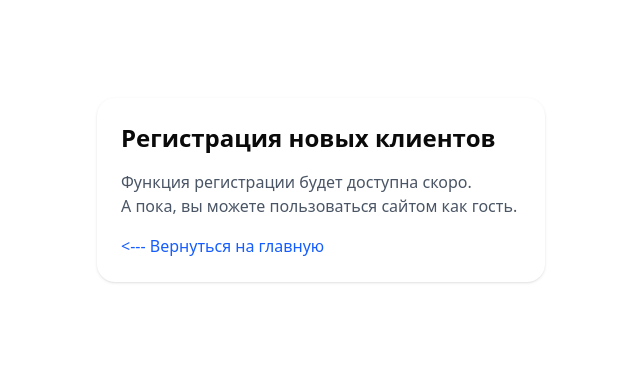
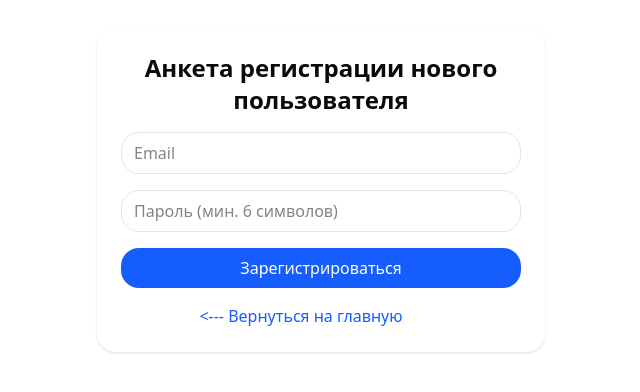
Before and after one commit to ochkishnik/diploma-tourism-app, a Next.js app: page /auth/register in a window 1280 px wide. Shown: the part 210-602 px from the top of the page, without its empty margins (319-959 px from the left). Built offline with nearby package versions, Linux system fonts and the light colour scheme.

Commit message:
feat: secure public auth system with bcrypt password hashing

```diff
--- a/package.json
+++ b/package.json
@@ -11,6 +11,7 @@
   "dependencies": {
     "@prisma/client": "^6.19.2",
     "@radix-ui/react-slot": "^1.2.4",
+    "bcrypt": "^6.0.0",
     "class-variance-authority": "^0.7.1",
     "clsx": "^2.1.1",
     "init": "^0.1.2",
@@ -23,6 +24,7 @@
   },
   "devDependencies": {
     "@tailwindcss/postcss": "^4",
+    "@types/bcrypt": "^6.0.0",
     "@types/node": "^20",
     "@types/react": "^19",
     "@types/react-dom": "^19",
--- /dev/null
+++ b/src/app/auth/login/actions.ts
@@ -0,0 +1,39 @@
+// src/app/auth/login/actions.ts
+"use server";
+
+import { prisma } from "@/lib/prisma";
+import { compare } from "bcrypt";
+import { cookies } from "next/headers";
+import { redirect } from "next/navigation";
+
+export async function login(formData: FormData) {
+  const email = formData.get("email") as string;
+  const password = formData.get("password") as string;
+
+  // Простенькая валидация
+  if (!email || !password) redirect("/auth/login?error=missing_fields");
+
+  // Проверка на уникальность email
+  const user = await prisma.user.findUnique({ where: { email } });
+  if (!user) redirect("/auth/login?error=invalid");
+
+  // Сопоставление введенного параля с хранимым в системе хэшем, соотносимым с паролем.
+  const isValid = await compare(password, user.password);
+  if (!isValid) redirect("/auth/login?error=invalid");
+
+  // Установка куки
+  const cookieStore = await cookies();
+  cookieStore.set("user_id", user.id.toString(), {
+    httpOnly: true,
+    secure: process.env.NODE_ENV === "production",
+    maxAge: 3600,
+    path: "/",
+  });
+  cookieStore.set("user_role", user.role, {
+    httpOnly: true,
+    maxAge: 3600,
+    path: "/",
+  });
+
+  redirect("/profile");
+}
--- a/src/app/auth/login/page.tsx
+++ b/src/app/auth/login/page.tsx
@@ -1,18 +1,36 @@
 // src/app/auth/login/page.tsx
+import { login } from "./actions";
 import Link from "next/link";
 
 export default function LoginPage() {
   return (
     <div className="min-h-screen flex items-center justify-center p-4">
       <div className="bg-white p-6 rounded-2xl shadow max-w-md w-full">
-        <h1 className="text-2xl font-bold mb-4">Вход для клиентов</h1>
-        <p className="text-gray-600">
-          Функция входа будет скоро доступна. <br />А пока, вы можете оставить
-          заявку как гость.
-        </p>
+        <h1 className="text-2xl font-bold mb-4 text-center">Вход в аккаунт</h1>
+        <form action={login} className="space-y-4">
+          <input
+            name="email"
+            type="email"
+            placeholder="Email"
+            className="w-full px-3 py-2 border rounded-2xl"
+            required
+          />
+          <input
+            name="password"
+            type="password"
+            placeholder="Пароль"
+            className="w-full px-3 py-2 border rounded-2xl"
+          />
+          <button
+            type="submit"
+            className="w-full bg-green-600 text-white py-2 rounded-2xl hover:bg-green-700"
+          >
+            Войти
+          </button>
+        </form>
         <Link
           href="/"
-          className="mt-4 inline-block text-blue-600 hover:underline"
+          className="mt-4 pr-10 w-full text-center inline-block text-green-600 hover:underline"
         >
           {"<---"} Вернуться на главную
         </Link>
--- /dev/null
+++ b/src/app/auth/register/actions.ts
@@ -0,0 +1,30 @@
+// src/app/auth/register/actions.ts
+"use server";
+
+import { prisma } from "@/lib/prisma";
+import { hash } from "bcrypt";
+import { redirect } from "next/navigation";
+
+export async function register(formData: FormData) {
+  const email = formData.get("email") as string;
+  const password = formData.get("password") as string;
+
+  if (!email || !password || password.length < 6)
+    throw new Error("Email и пароль (минимум - 6 символов) обязательны");
+
+  const existingUser = await prisma.user.findUnique({ where: { email } });
+  if (!!existingUser)
+    throw new Error('Пользователь c email "' + email + '" уже существует');
+
+  const hashedPassword = await hash(password, 10);
+
+  await prisma.user.create({
+    data: {
+      email,
+      password: hashedPassword,
+      role: "USER",
+    },
+  });
+
+  redirect("/auth/login?success=registered");
+}
--- a/src/app/auth/register/page.tsx
+++ b/src/app/auth/register/page.tsx
@@ -1,18 +1,39 @@
 // src/app/auth/register/page.tsx
+import { register } from "./actions";
 import Link from "next/link";
 
 export default function RegisterPage() {
   return (
     <div className="min-h-screen flex items-center justify-center p-4">
       <div className="bg-white p-6 rounded-2xl shadow max-w-md w-full">
-        <h1 className="text-2xl font-bold mb-4">Регистрация новых клиентов</h1>
-        <p className="text-gray-600">
-          Функция регистрации будет доступна скоро. <br />А пока, вы можете
-          пользоваться сайтом как гость.
-        </p>
+        <h1 className="text-2xl font-bold mb-4 text-center">
+          Анкета регистрации нового
+          <br />
+          пользователя
+        </h1>
+        <form action={register} className="space-y-4">
+          <input
+            name="email"
+            type="email"
+            placeholder="Email"
+            className="w-full px-3 py-2 border rounded-2xl required"
+          />
+          <input
+            name="password"
+            type="password"
+            placeholder="Пароль (мин. 6 символов)"
+            className="w-full px-3 py-2 border rounded-2xl"
+          />
+          <button
+            type="submit"
+            className="w-full bg-blue-600 text-white py-2 rounded-2xl hover:bg-blue-70"
+          >
+            Зарегистрироваться
+          </button>
+        </form>
         <Link
           href="/"
-          className="mt-4 inline-block text-blue-600 hover:underline"
+          className="mt-4 pr-10 w-full text-center inline-block text-blue-600 hover:underline"
         >
           {"<---"} Вернуться на главную
         </Link>
```
Also changed, not shown: 1 other file (tests, documents, lock files or other folders).
